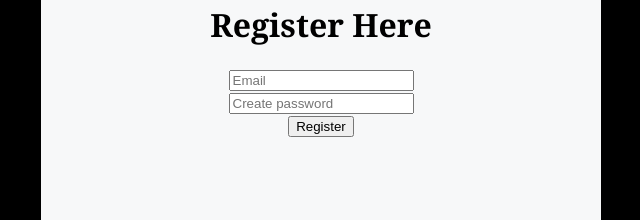
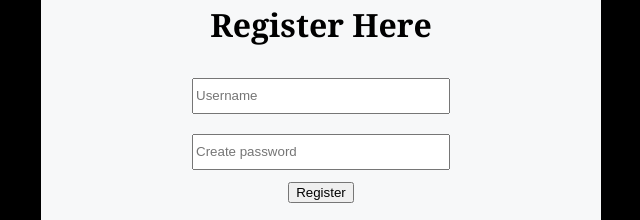
Before and after one commit to PritamMaharjan86/Recipe-app, a React (Create React App) app in the folder client/: page /register in a window 1280 px wide. Shown: the part 237-457 px from the top of the page, without its empty margins (319-959 px from the left). Built offline with nearby package versions, Linux system fonts and the light colour scheme.

Commit message:
feature/14/registration_form/backend

```diff
--- a/client/src/pages/register.css
+++ b/client/src/pages/register.css
@@ -14,3 +14,21 @@
   flex-wrap: wrap;
   justify-content: space-between;
 }
+.name_register
+{
+    height: 30px;
+    width:50%;
+    margin: 10px;
+}
+
+.email_register{
+    height: 30px;
+    width:50%;
+    margin: 10px;
+}
+
+.password_register{
+    height: 30px;
+    width:50%;
+    margin: 10px;
+}
--- a/client/src/pages/register.js
+++ b/client/src/pages/register.js
@@ -1,8 +1,53 @@
-import React from 'react'
+import React, { useEffect, useState } from 'react'
 import "./register.css";
+import http from "../pages/http";
+import { resolvePath, useNavigate } from 'react-router-dom';
+import { ToastContainer, toast } from 'react-toastify';
+import 'react-toastify/dist/ReactToastify.css';
 
 export default function Register() {
+
+    const [username, setUsername] = useState('');
+    const [password, setPassword] = useState('');
+    const navigate = useNavigate();
+    const [isLoggedIn, setIsLoggedIn] = useState(false);
+
+    const handleUsername = (e) => {
+        setUsername(e.target.value);
+        console.log('username:', username);
+    }
+
+    const handlePassword = (e) => {
+        setPassword(e.target.value);
+        console.log('password:', password);
+    }
+
+    const handleSubmit = async (e) => {
+        e.preventDefault();
+
+        try {
+            const response = await http.post('/auth/create-user', { username, password });
+            console.log(response);
+            setIsLoggedIn(true);
+
+        } catch (error) {
+            toast.error(error.response.data.error.message);
+            console.error(error.response);
+
+        }
+    };
+
+
+    useEffect(() => {
+        if (isLoggedIn) {
+            console.log('isloggedin', isLoggedIn)
+            navigate('/home');
+        }
+    }, [isLoggedIn])
+
     return (
+        <>
+            <ToastContainer />
             <div className="container">
                 <div className="register">
                     <div className="column1">
@@ -12,13 +57,15 @@ export default function Register() {
                         ></img>
 
                         <h1>Register Here</h1>
-        <div><input className='email_register' placeholder='Email' type='text'></input></div>
-        <div><input className='password_register' placeholder='Create password' type='password'></input></div>
-        <div><button type='submit'>Register</button></div>
+                        <div><input className='name_register' placeholder='Username' type='text' onChange={handleUsername}></input></div>
+                        <div><input className='password_register' placeholder='Create password' type='password' onChange={handlePassword}></input></div>
+                        <div><button type='submit' onClick={handleSubmit}>Register</button></div>
 
                     </div>
 
                 </div>
             </div>
+        </>
+
     )
 }
```
Lines whose indentation alone changed are shown as unchanged.
